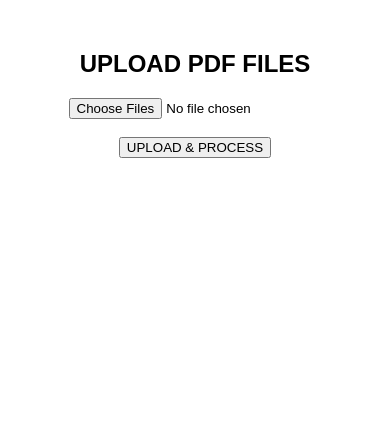
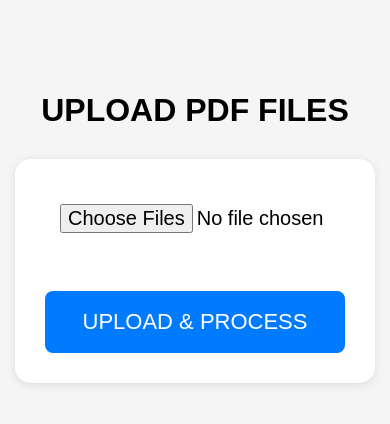
Before and after one commit to nhokshoknt/pdf-tool-web, a plain HTML site: page templates/index.html in a window 390 px wide. Drawn offline with Linux system fonts and the light colour scheme.

Commit message:
Update index.html

```diff
--- a/templates/index.html
+++ b/templates/index.html
@@ -1,7 +1,83 @@
 <!DOCTYPE html>
 <html>
 <head>
-    <title>PDF TO EXCEL TOOL</title>
+    <title>PDF TOOL</title>
+
+    <meta name="viewport" content="width=device-width, initial-scale=1.0">
+
+    <style>
+        body {
+            font-family: Arial;
+            text-align: center;
+            margin: 0;
+            padding: 20px;
+            background: #f5f5f5;
+        }
+
+        h2 {
+            font-size: 28px;
+            margin-bottom: 25px;
+        }
+
+        form {
+            background: white;
+            padding: 25px;
+            border-radius: 12px;
+            max-width: 500px;
+            margin: auto;
+            box-shadow: 0 2px 10px rgba(0,0,0,0.1);
+        }
+
+        input[type="file"] {
+            font-size: 18px;
+            padding: 10px;
+            width: 100%;
+            margin-bottom: 20px;
+        }
+
+        button {
+            width: 100%;
+            padding: 15px;
+            font-size: 18px;
+            background: #007bff;
+            color: white;
+            border: none;
+            border-radius: 8px;
+        }
+
+        button:active {
+            background: #0056b3;
+        }
+
+        /* 👉 MOBILE OPTIMIZATION */
+        @media (max-width: 768px) {
+
+            body {
+                padding: 15px;
+            }
+
+            h2 {
+                font-size: 32px;
+                margin-bottom: 30px;
+            }
+
+            form {
+                padding: 30px;
+                border-radius: 16px;
+            }
+
+            input[type="file"] {
+                font-size: 20px;
+                padding: 15px;
+                margin-bottom: 25px;
+            }
+
+            button {
+                font-size: 22px;
+                padding: 18px;
+            }
+        }
+    </style>
 </head>
 <body style="font-family: Arial; text-align:center; margin-top:50px;">
 
```
